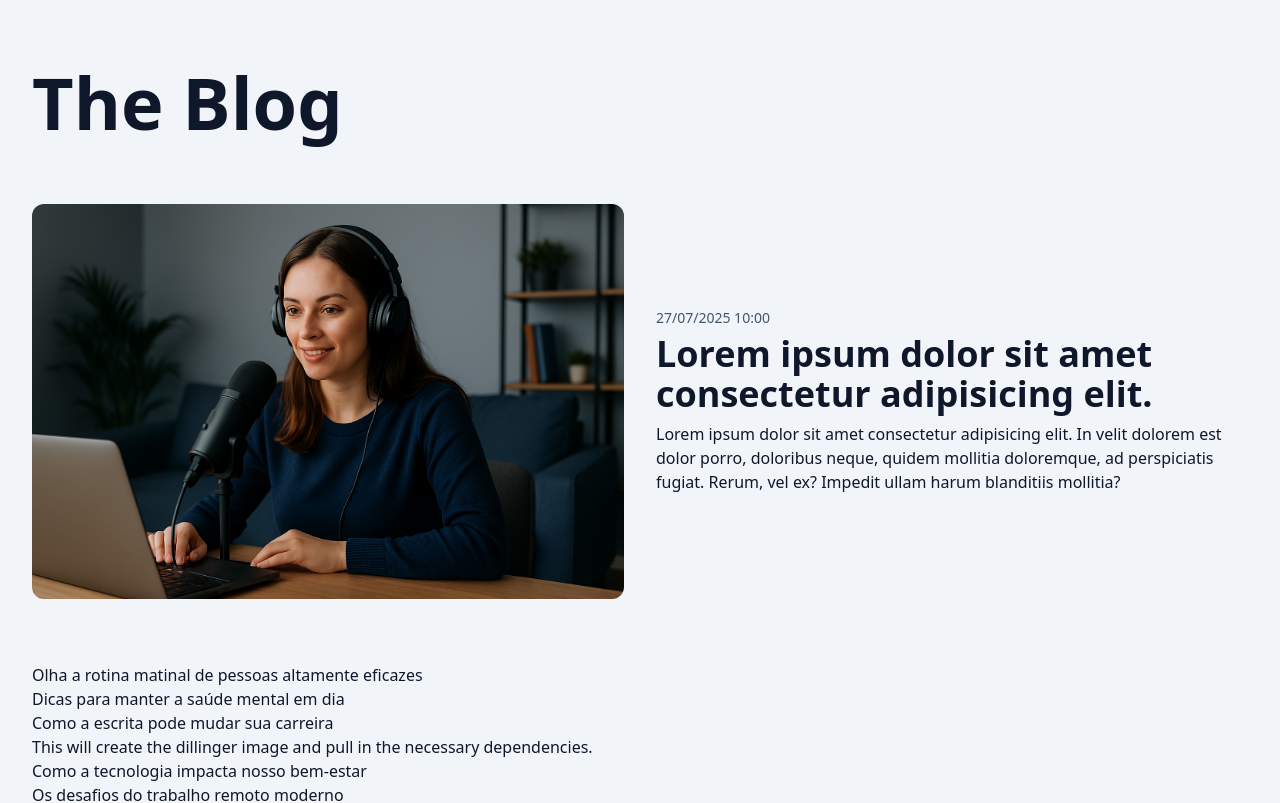
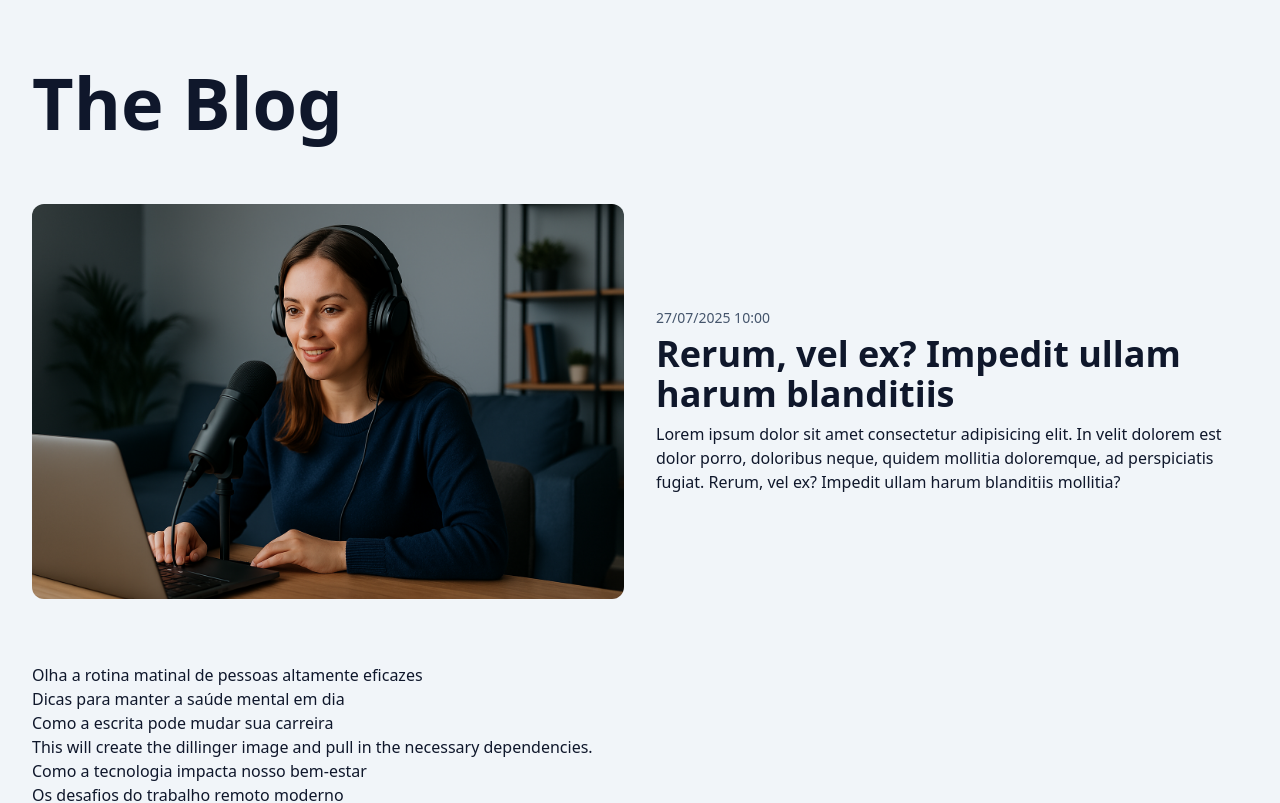
Before and after one commit to HamzeJihad/Blog-NextJs, a Next.js app: page / in a window 1280 px wide. Shown: the top 803 px of the page. Built offline with nearby package versions, Linux system fonts and the light colour scheme.

Commit message:
criando componente de heading

```diff
--- a/src/app/page.tsx
+++ b/src/app/page.tsx
@@ -7,6 +7,7 @@
 import Link from "next/link";
 import { Suspense } from "react";
 import Image from "next/image";
+import { PostHeading } from "@/components/PostHeading";
 
 
 export default async function HomePage() {
@@ -27,11 +28,9 @@
         </Link>
         <div className= 'flex flex-col gap-2 sm:justify-center'>
           <time className="text-slate-600 text-sm/tight" dateTime="2025-07-27">27/07/2025 10:00</time>
-          <h1 className="text-2xl/tight font-extrabold sm:text-4xl">
-            <Link href="#">
-            Lorem ipsum dolor sit amet consectetur adipisicing elit.
-            </Link>
-          </h1>
+          <PostHeading as='h1' url='#'>
+            Rerum, vel ex? Impedit ullam harum blanditiis
+          </PostHeading>
           <p>
           Lorem ipsum dolor sit amet consectetur adipisicing elit. In velit
           dolorem est dolor porro, doloribus neque, quidem mollitia doloremque,
--- /dev/null
+++ b/src/components/PostHeading/index.tsx
@@ -0,0 +1,27 @@
+import clsx from 'clsx';
+import Link from 'next/link';
+
+type PostHeadingProps = {
+  children: React.ReactNode;
+  url: string;
+  as?: 'h1' | 'h2';
+};
+
+export function PostHeading({
+  children,
+  url,
+  as: Tag = 'h2',
+}: PostHeadingProps) {
+  const headingClassesMap = {
+    h1: 'text-2xl/tight sm:text-4xl',
+    h2: 'text-2xl/tight sm:text-4xl',
+  };
+
+  const commonClasses = 'font-extrabold';
+
+  return (
+    <Tag className={clsx(headingClassesMap[Tag], commonClasses)}>
+      <Link href={url}>{children}</Link>
+    </Tag>
+  );
+}
```
